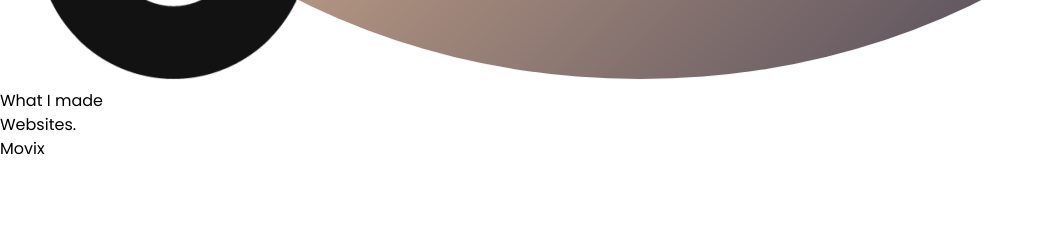
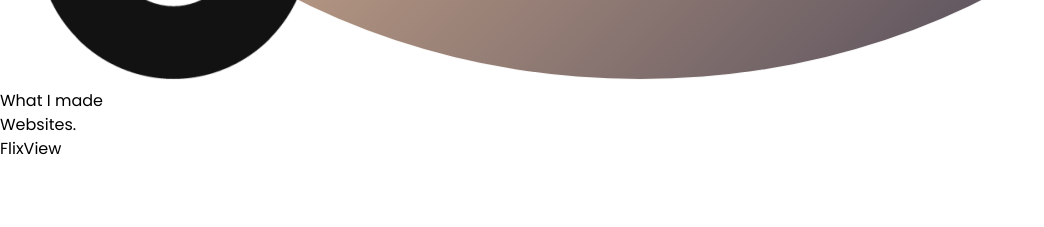
Before and after one commit to Parth-05/Portfolio-Site, a React (Vite) app: page / in a window 1280 px wide. Shown: the part 10860-11087 px from the top of the page, without its empty margins (0-1044 px from the left). Built offline with nearby package versions, Linux system fonts and the light colour scheme.

Commit message:
Updated project

```diff
--- a/src/assets/index.ts
+++ b/src/assets/index.ts
@@ -46,7 +46,7 @@ import linkedList from './projects/LinkedList.jpg';
 import binaryTrees from './projects/BinaryTrees.jpg';
 import dsakit from './projects/dsakit.png';
 import bookRecommender from './projects/book-recommender.png';
-import movix from './projects/Movix.png';
+import flixview from './projects/Flixview.png';
 import flightPricePredictor from './projects/flight-price-predictor.png'
 import creditCardFraudDetection from './projects/credit-card-fraud-detection.png';
 import roadAccidentDashboard from './projects/road-accident-dashboard.png'
@@ -98,7 +98,7 @@ export {
   binaryTrees,
   dsakit,
   bookRecommender,
-  movix,
+  flixview,
   flightPricePredictor,
   creditCardFraudDetection,
   roadAccidentDashboard,
--- a/src/constants/index.ts
+++ b/src/constants/index.ts
@@ -1,4 +1,4 @@
-import { backend, cp, frontend, kafka, aws, movix } from '../assets';
+import { backend, cp, frontend, kafka, aws, flixview } from '../assets';
 import { python, sql, django, flask, css, git, html, javascript, mongodb, nodejs, reactjs, tailwind, tableau, spark, materialui, typescript, api, bookRecommender, flightPricePredictor, creditCardFraudDetection, roadAccidentDashboard, uberDataEngineering} from '../assets';
 
 export const resumeLink = "https://drive.google.com/file/d/1MgDc_lIYJxaRt0Ap6_VgcGA4R3ioBiT9/view";
@@ -41,12 +41,12 @@ export const languages = [
 
 export const websites = [
     {
-        title: 'Movix',
+        title: 'FlixView',
         description: "A user-friendly website designed to help users search for movies to watch. Utilizing the TMDB API, it provides detailed movie information including synopses, ratings, and trailers. Users can easily browse and find new movie recommendations. The frontend is built with React for a smooth experience, styled with SCSS, and the backend is powered by Node.js to handle API requests efficiently. This website aims to enhance your movie discovery process.",
         stack: [reactjs, css, javascript, nodejs, api],
 
-        link: 'https://movix-alpha-steel.vercel.app/',
-        source: "https://github.com/Parth-05/Movix"
+        link: 'https://flix-view.vercel.app/',
+        source: "https://github.com/Parth-05/FlixView"
     },
     {
         title: 'BookWise',
@@ -80,11 +80,11 @@ export const projects = [
         media: bookRecommender
     },
     {
-        title: "Movix",
+        title: "FlixView",
         description: "This project is a user-friendly website designed to help users search for movies to watch. Utilizing the TMDB API, it provides comprehensive movie information, including synopses, ratings, and trailers, allowing users to make informed choices. Users can easily browse through a vast database of movies and discover new recommendations based on their interests. The frontend is built with React, ensuring a smooth and responsive user experience, while SCSS is used for elegant and maintainable styling. The backend, powered by Node.js, efficiently handles API requests and server-side operations. With intuitive navigation and detailed movie insights, this website aims to enhance your movie discovery process, making it enjoyable and straightforward.",
         stack: [javascript, html, css, git],
-        source: "https://github.com/Parth-05/Movix",
-        media: movix
+        source: "https://github.com/Parth-05/FlixView",
+        media: flixview
     },
     {
         title: "Flight Price Predictor",
```
Also changed, not shown: src/assets/projects/Flixview.png (added), src/assets/projects/Movix.png (deleted).
